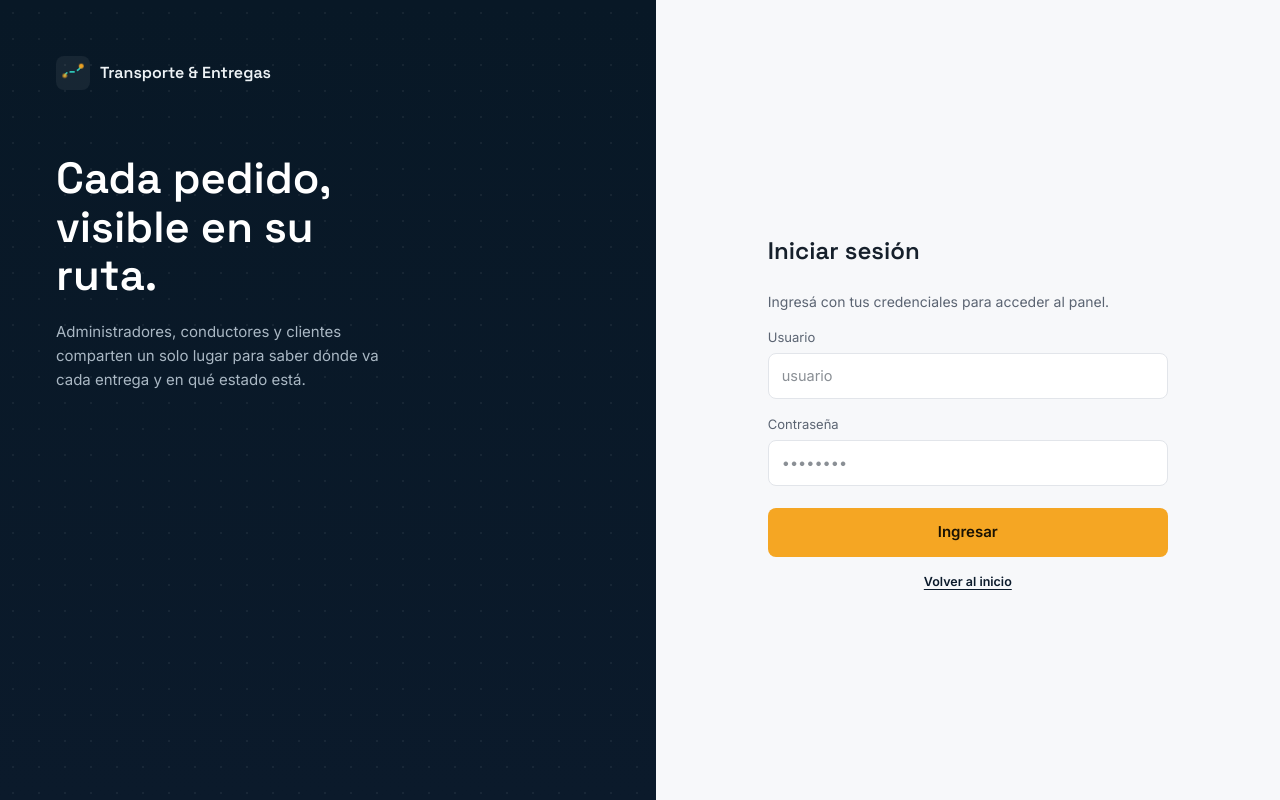
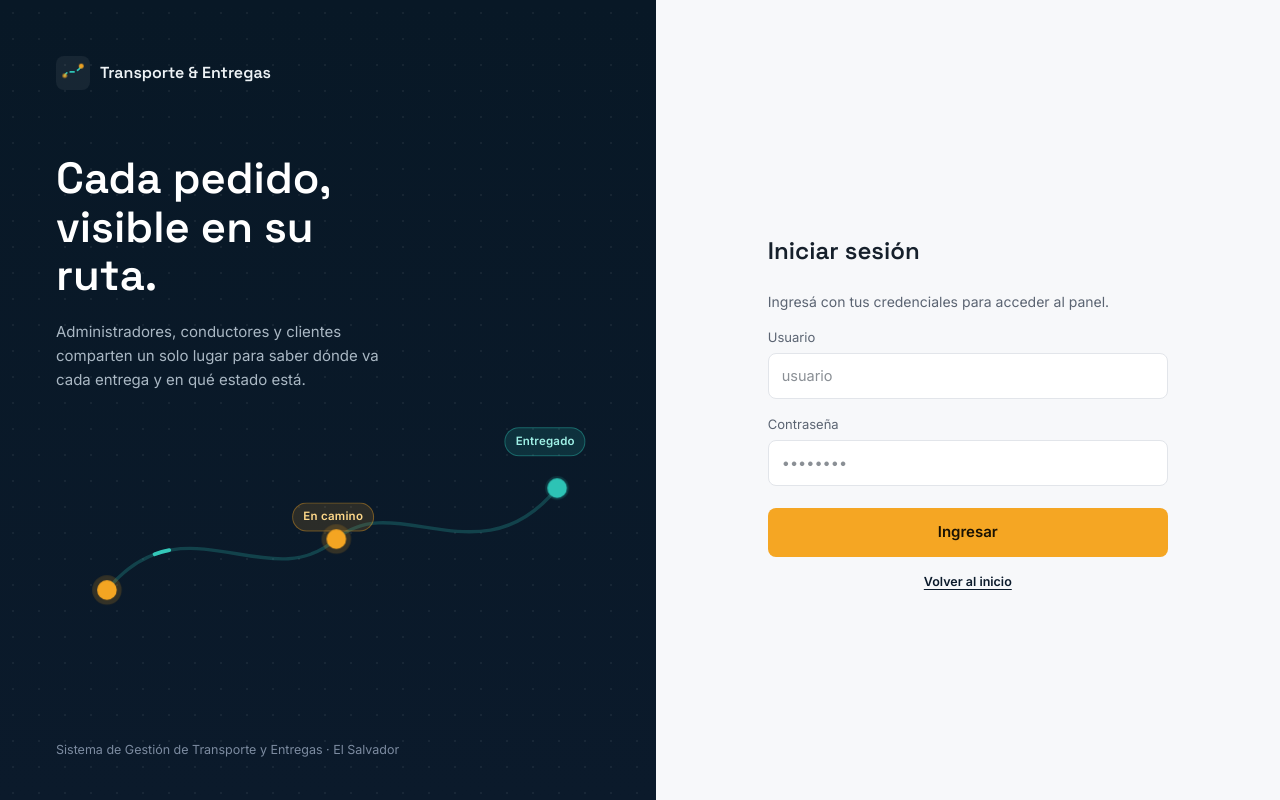
Before and after one commit to MRRMG7/frontend-logistica, a React (Vite) app: page /login in a window 1280 px wide. Built offline with nearby package versions, Linux system fonts and the light colour scheme; no server answers.

Commit message:
fix: restaurar el camino recorrido animado en el panel del login

```diff
--- a/src/pages/Login.tsx
+++ b/src/pages/Login.tsx
@@ -61,6 +61,31 @@ export default function Login() {
         <p className="subtitular">
           Administradores, conductores y clientes comparten un solo lugar para saber dónde va cada entrega y en qué estado está.
         </p>
+
+        <div className="ruta-animada" aria-hidden="true">
+          <svg viewBox="0 0 640 300" fill="none">
+            <path
+              className="linea-base"
+              d="M 60 180 C 150 70, 250 190, 330 120 C 400 60, 500 170, 590 60"
+            />
+            <path
+              className="linea-flujo"
+              d="M 60 180 C 150 70, 250 190, 330 120 C 400 60, 500 170, 590 60"
+            />
+            <circle className="nodo-fuera" cx="60" cy="180" r="15" fill="rgba(245,166,35,.18)" />
+            <circle className="nodo" cx="60" cy="180" r="10" fill="#f5a623" />
+            <circle className="nodo-fuera" cx="330" cy="120" r="15" fill="rgba(245,166,35,.18)" />
+            <circle className="nodo" cx="330" cy="120" r="10" fill="#f5a623" />
+            <circle cx="590" cy="60" r="14" fill="rgba(46,196,182,.16)" />
+            <circle className="nodo" cx="590" cy="60" r="10" fill="#2ec4b6" />
+          </svg>
+          <span className="etiqueta-ruta camino">En camino</span>
+          <span className="etiqueta-ruta entregado">Entregado</span>
+        </div>
+
+        <p className="pie-marca">
+          Sistema de Gestión de Transporte y Entregas · El Salvador
+        </p>
       </section>
 
       <section className="panel-formulario">
```
